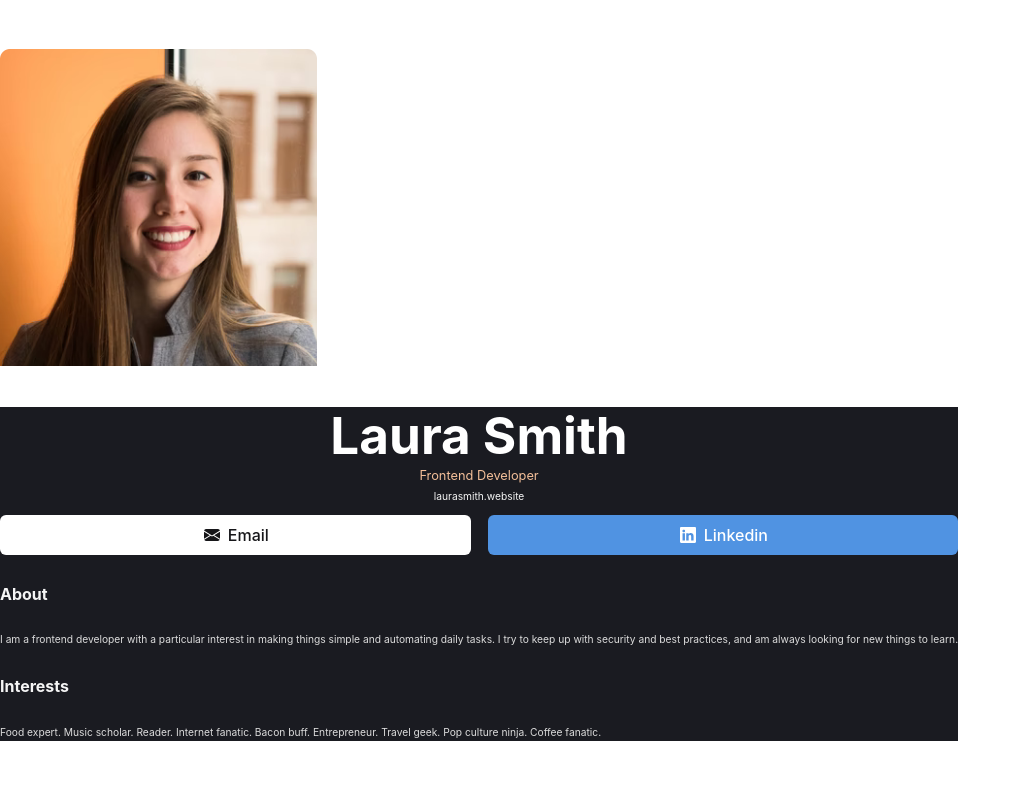
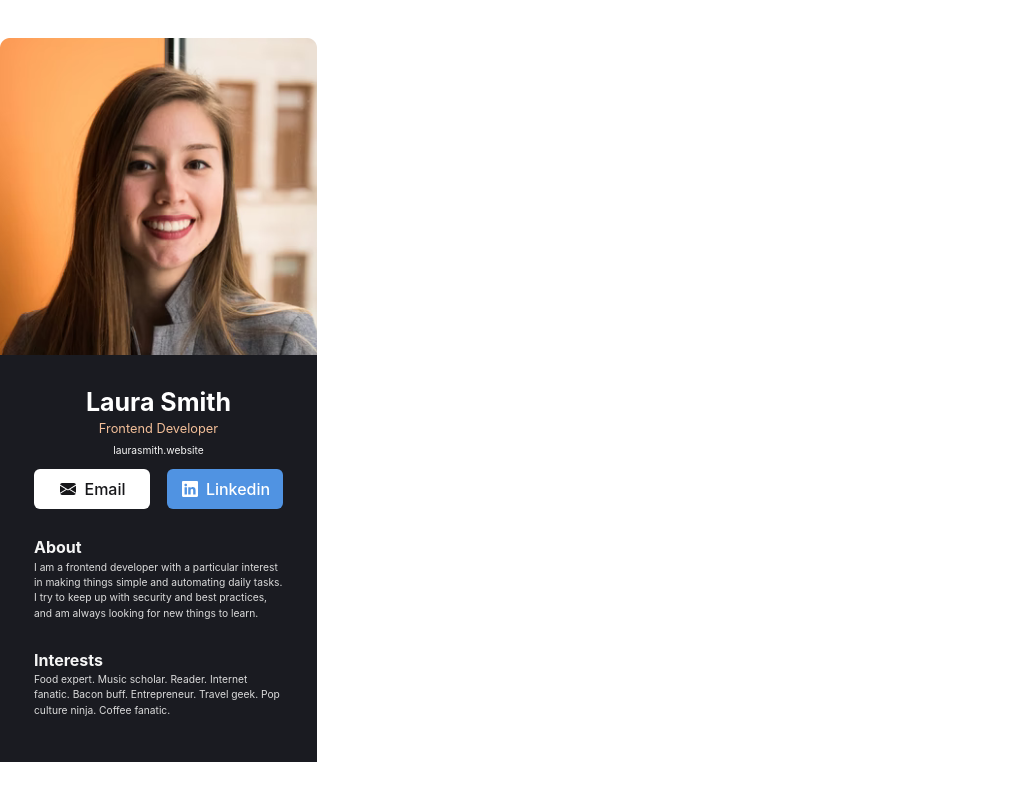
Before and after one commit to stylish-pawmy/react-business-card, a React (Vite) app: page / in a window 1280 px wide. Shown: the whole page, without its empty margins (0-1021 px from the left). Built offline with nearby package versions, Linux system fonts and the light colour scheme.

Commit message:
Adjust card layout

```diff
--- a/src/App.css
+++ b/src/App.css
@@ -14,17 +14,27 @@ body > * {
   font-family: "Inter", sans-serif;
 }
 
+.card {
+  max-width: 317px;
+  padding: 0px;
+  display: flex;
+  flex-direction: column;
+  align-items: center;
+}
+
 .main-content {
   background-color: var(--grey-beta);
+  padding: 34px;
 }
 
 .full-name {
-  font-size: 25;
+  font-size: 25px;
   font-weight: bold;
   text-align: center;
   vertical-align: top;
   color: white;
   margin-bottom: 3px;
+  margin-top: 0;
   padding: 0;
 }
 
@@ -107,14 +117,27 @@ body > * {
       color: white;
     }
 
+
+.body-text-container {
+  margin-top: 33px;
+  margin-left: 36x;
+  margin-right: 34px;
+  margin-bottom: 24px;
+}
+
+    .body-text-container > div {
+      margin-bottom: 15px;
+    }
+
     .body-header {
       font-size: 16px;
       font-weight: bold;
-  color: var(--dim-white-alpha)
+      color: var(--dim-white-alpha);
+      margin-bottom: -10px;
     }
 
     .body-text {
       font-size: 10.24px;
       font-weight: normal;
-  color: var(--dim-white-beta)
+      color: var(--dim-white-beta);
     }
--- a/src/components/Card.jsx
+++ b/src/components/Card.jsx
@@ -5,10 +5,10 @@ import { Main } from "./Main.jsx";
 
 export function Card() {
     return (
-        <>
+        <div className="card">
             <Photo />
             <Main />
-        </>
+        </div>
     );
 }
 
--- a/src/components/Main.jsx
+++ b/src/components/Main.jsx
@@ -15,17 +15,23 @@ export function Main() {
                 <LinkedinButton />
             </div>
 
+            <div className="body-text-containter">
+                <div>
                     <h5 className="body-header">About</h5>
                     <p className="body-text">I am a frontend developer with a particular interest
                         in making things simple and automating daily tasks.
                         I try to keep up with security and best practices,
                         and am always looking for new things to learn.</p>
+                </div>
 
+                <div>
                     <h5 className="body-header">Interests</h5>
                     <p className="body-text">Food expert. Music scholar. Reader. Internet fanatic.
                         Bacon buff. Entrepreneur. Travel geek. Pop culture
                         ninja. Coffee fanatic.</p>
                 </div>
+            </div>
+        </div>
     );
 }
 
```
Lines whose indentation alone changed are shown as unchanged.
